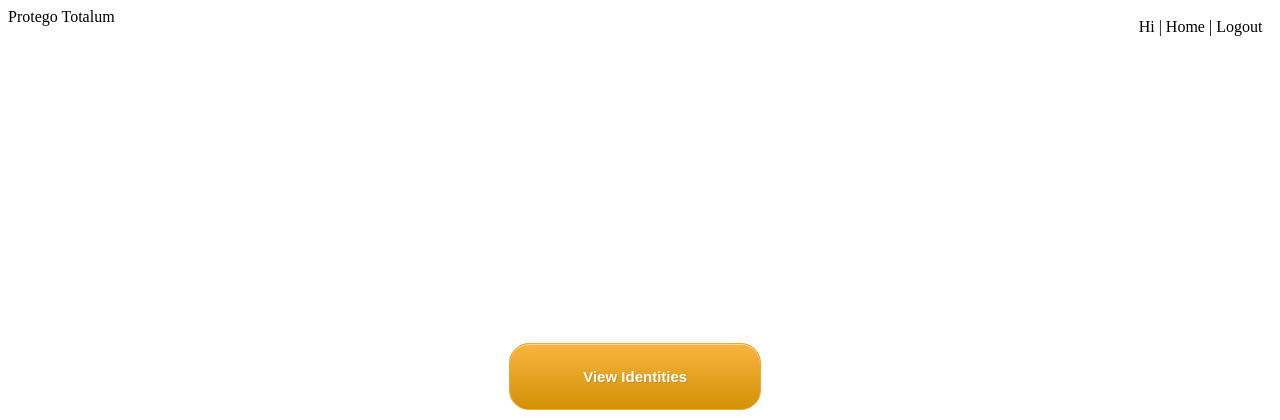
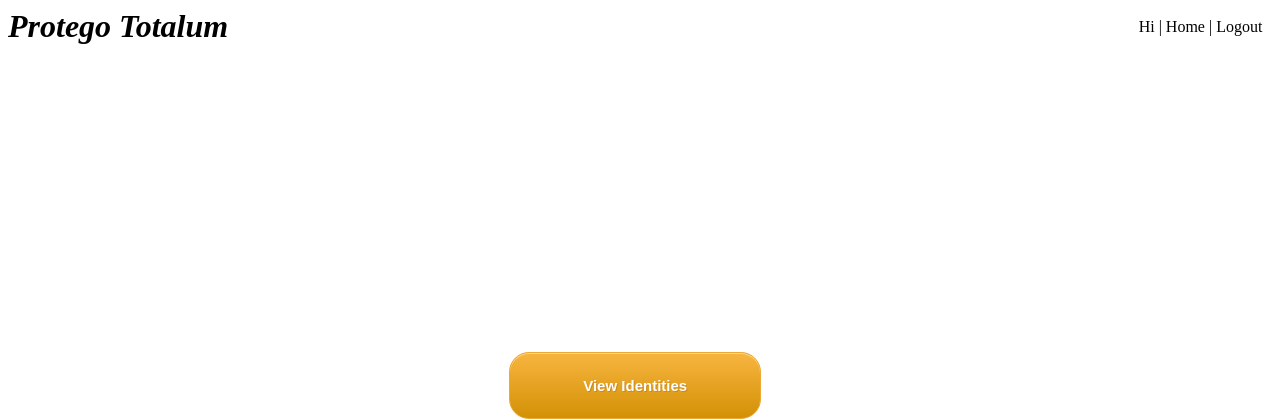
Before and after one commit to anabarasan/protego-totalum, a Python web app: template app/templates/home.htm in a window 1280 px wide. Shown: the top 420 px of the page. Run offline with Jinja, Linux system fonts and the light colour scheme; the template is opened without the code that fills it, so the values that code supplies are empty.

Commit message:
Update home.htm

```diff
--- a/app/templates/home.htm
+++ b/app/templates/home.htm
@@ -9,6 +9,7 @@
             html {height:98%;}
             body {height:100%; width:98%;}
             table {width:100%; height:100%;}
+            .title {font-size:2em; font-weight:bold; font-style:italic;}
             .pagecenter {text-align:center; vertical-align:middle;}
             .button {
                 -moz-box-shadow:inset 0px 1px 0px 0px #fed897;
```
